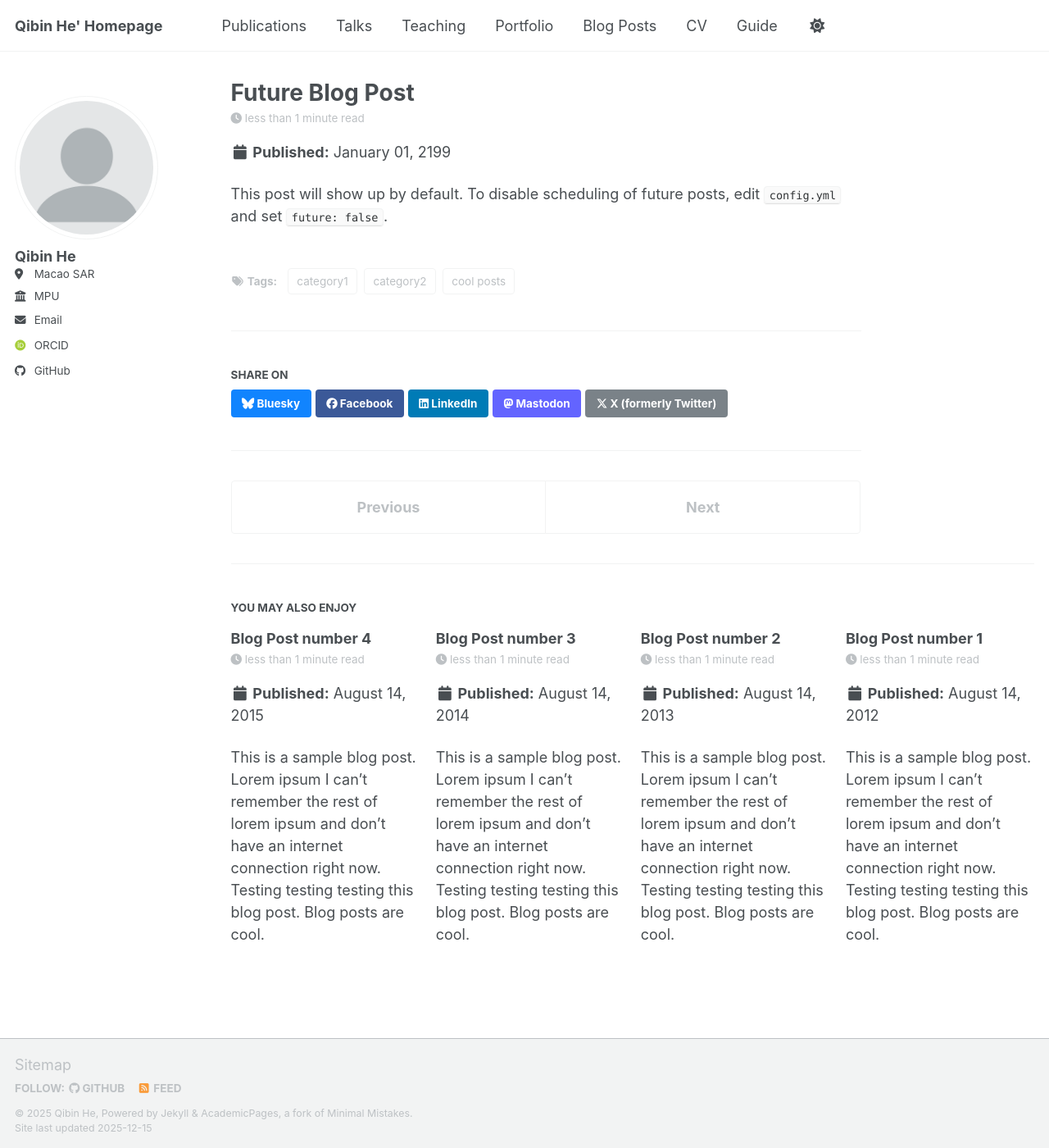
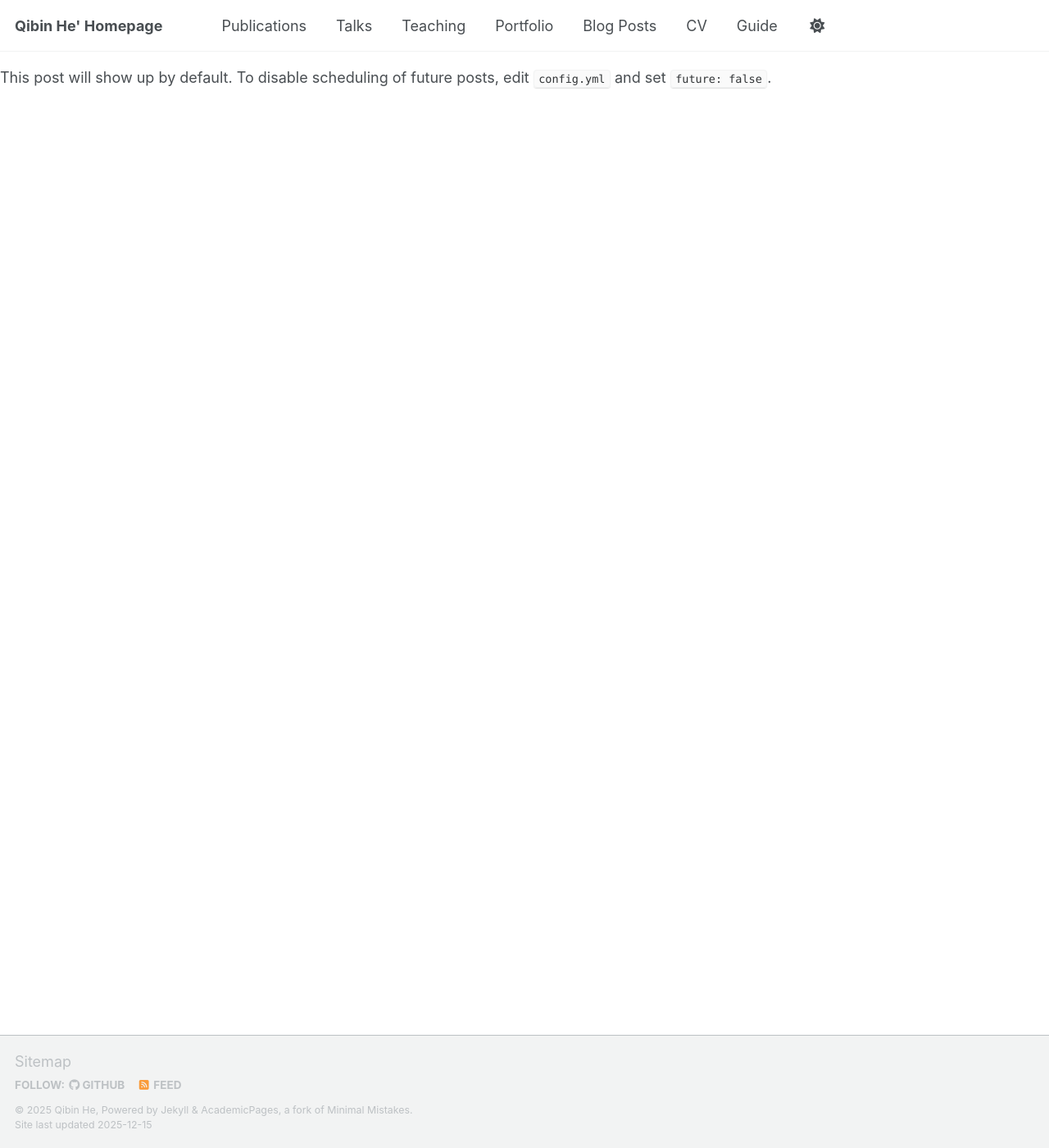
Before and after one commit to MECHA-HE/MECHA-HE.github.io, a Jekyll site: the page built from _posts/2199-01-01-future-post.md, in a window 1280 px wide and 1400 px high. Shown: the whole window at 82% size. Built offline with Jekyll 4.4.1, drawn with Linux system fonts in a browser that asks for light colours; some web fonts are replaced; a script bundle is joined from its source files by our own code; our own code applies the rules of GitHub Pages for plain Markdown files; library files that are not in the unit come from our copies; some of the changed lines change nothing that is shown.

Commit message:
Update _config.yml

```diff
--- a/_config.yml
+++ b/_config.yml
@@ -238,16 +238,16 @@ collections:
 # These settings control how pages and collections are included in the site
 defaults:
   # _posts
-  - scope:
-      path: ""
-      type: posts
-    values:
-      layout: single
-      author_profile: true
-      read_time: true
-      comments: true
-      share: true
-      related: true
+  # - scope:
+  #     path: ""
+  #     type: posts
+  #   values:
+  #     layout: single
+  #     author_profile: true
+  #     read_time: true
+  #     comments: true
+  #     share: true
+  #     related: true
   # _pages
   - scope:
       path: ""
@@ -256,14 +256,14 @@ defaults:
       layout: single
       author_profile: true
   # _teaching
-  - scope:
-      path: ""
-      type: teaching
-    values:
-      layout: single
-      author_profile: true
-      share: true
-      comments: true
+  # - scope:
+  #     path: ""
+  #     type: teaching
+  #   values:
+  #     layout: single
+  #     author_profile: true
+  #     share: true
+  #     comments: true
   # _publications
   - scope:
       path: ""
@@ -274,22 +274,22 @@ defaults:
       share: true
       comments: true
   # _portfolio
-  - scope:
-      path: ""
-      type: portfolio
-    values:
-      layout: single
-      author_profile: true
-      share: true
-      comment: true
-  # _talks
-  - scope:
-      path: ""
-      type: talks
-    values:
-      layout: talk
-      author_profile: true
-      share: true
+  # - scope:
+  #     path: ""
+  #     type: portfolio
+  #   values:
+  #     layout: single
+  #     author_profile: true
+  #     share: true
+  #     comment: true
+  # # _talks
+  # - scope:
+  #     path: ""
+  #     type: talks
+  #   values:
+  #     layout: talk
+  #     author_profile: true
+  #     share: true
 
 
 # Sass/SCSS
```
